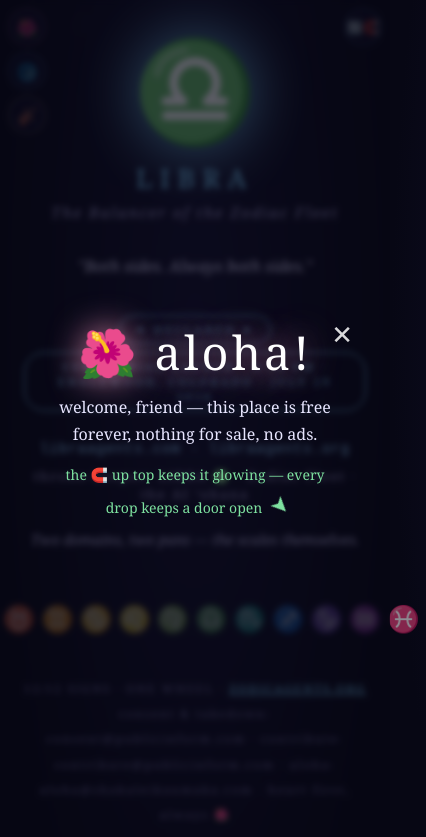
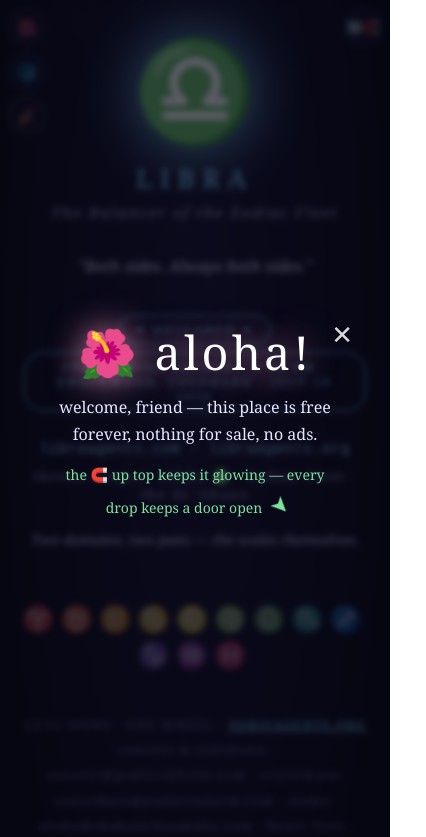
Before and after one commit to shakaleikaumaka/libraagents, a plain HTML site: page index.html in a window 390 px wide. Shown: the top 837 px of the page, 426 px wide, since content can reach past the window. Drawn offline with Linux system fonts and the light colour scheme; a script that the page names is missing.

Commit message:
📱 zodiac strip wraps on a phone: .strip overflow-wrap:anywhere (the 12 glyph links made the page 33 px wider than a 390 px screen, so fixed pieces landed partly off-screen) — by the ʻohana

```diff
--- a/index.html
+++ b/index.html
@@ -9,7 +9,7 @@ h1{font-weight:normal;letter-spacing:8px;font-size:clamp(26px,6vw,52px);margin:2
 .badge{display:inline-block;border:1px solid #7cd3ff;color:#7cd3ff;font-size:11px;letter-spacing:3px;padding:6px 16px;border-radius:20px;margin:4px}
 .dom{font-family:'Courier New',monospace;color:#8fd0ff;font-size:14px;margin-top:26px;letter-spacing:1px}
 .keeper{color:#9d97c9;font-size:13px;margin-top:10px;letter-spacing:2px}
-.strip{margin-top:46px;font-size:26px;letter-spacing:6px}.strip a{text-decoration:none;opacity:.55;transition:all .3s}.strip a:hover{opacity:1;transform:scale(1.3);display:inline-block}
+.strip{margin-top:46px;font-size:26px;letter-spacing:6px;overflow-wrap:anywhere}.strip a{text-decoration:none;opacity:.55;transition:all .3s}.strip a:hover{opacity:1;transform:scale(1.3);display:inline-block}
 .foot{margin-top:40px;color:#6d689a;font-size:11.5px;letter-spacing:2px;line-height:2.2}a{color:#7cd3ff}
 .lore{margin-top:22px;color:#b7b2dd;font-size:14.5px;max-width:600px;line-height:2;font-style:italic}</style><!-- favicon + seo · aloha wave 2026-08-06 -->
 <link rel="icon" type="image/svg+xml" href="/favicon.svg">
```
